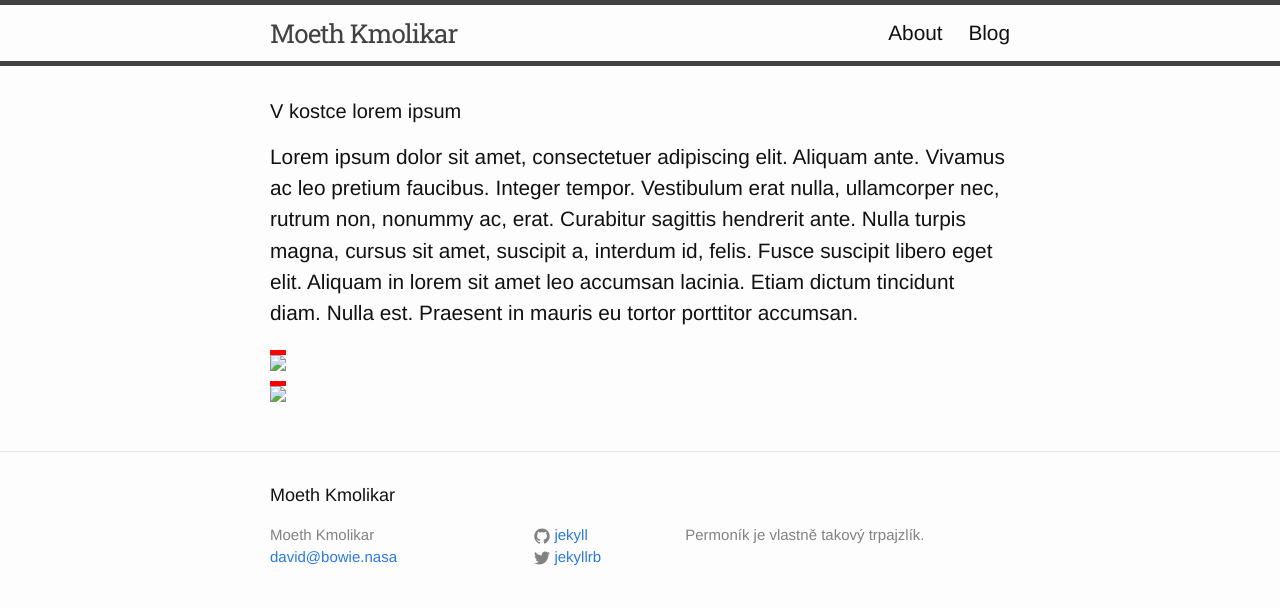
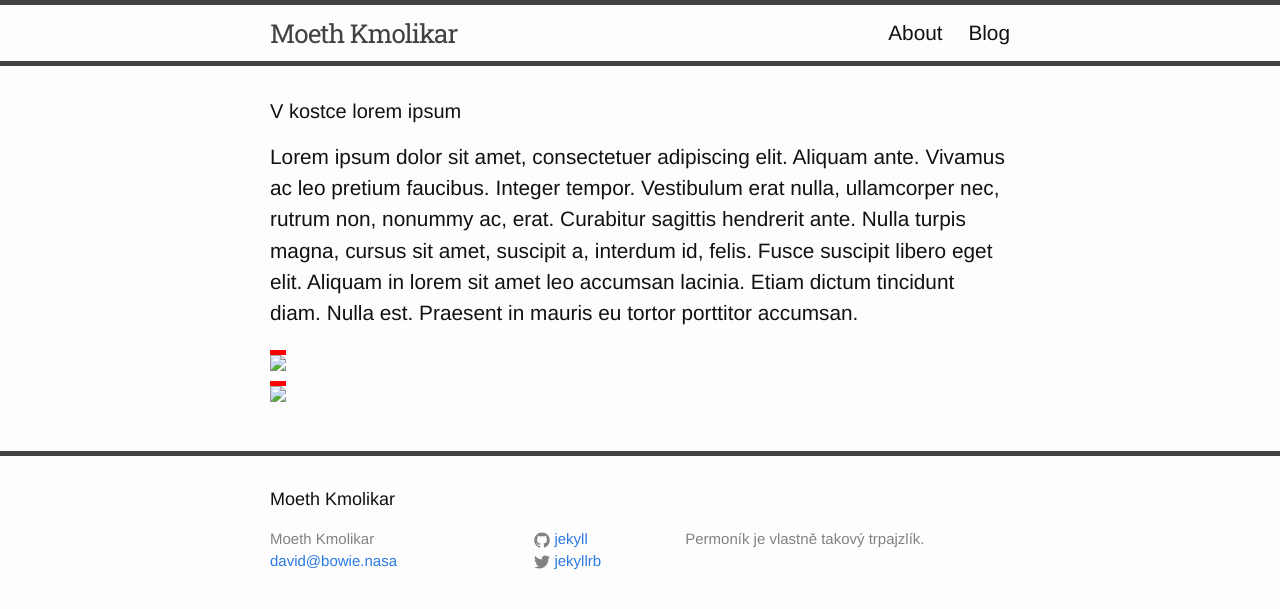
Before and after one commit to shm1ck/my-first-repo.github.io, a Jekyll site: the page built from index.html, in a window 1280 px wide. Shown: the top 609 px of the page. Built offline with Jekyll 4.4.1, drawn with Linux system fonts in a browser that asks for light colours; some web fonts are replaced.

Commit message:
Update _layout.scss

```diff
--- a/_sass/_layout.scss
+++ b/_sass/_layout.scss
@@ -100,7 +100,7 @@
  * Site footer
  */
 .site-footer {
-    border-top: 1px solid $grey-color-light;
+    border-top: 5px solid $grey-color-dark;
     padding: $spacing-unit 0;
 }
 
```
